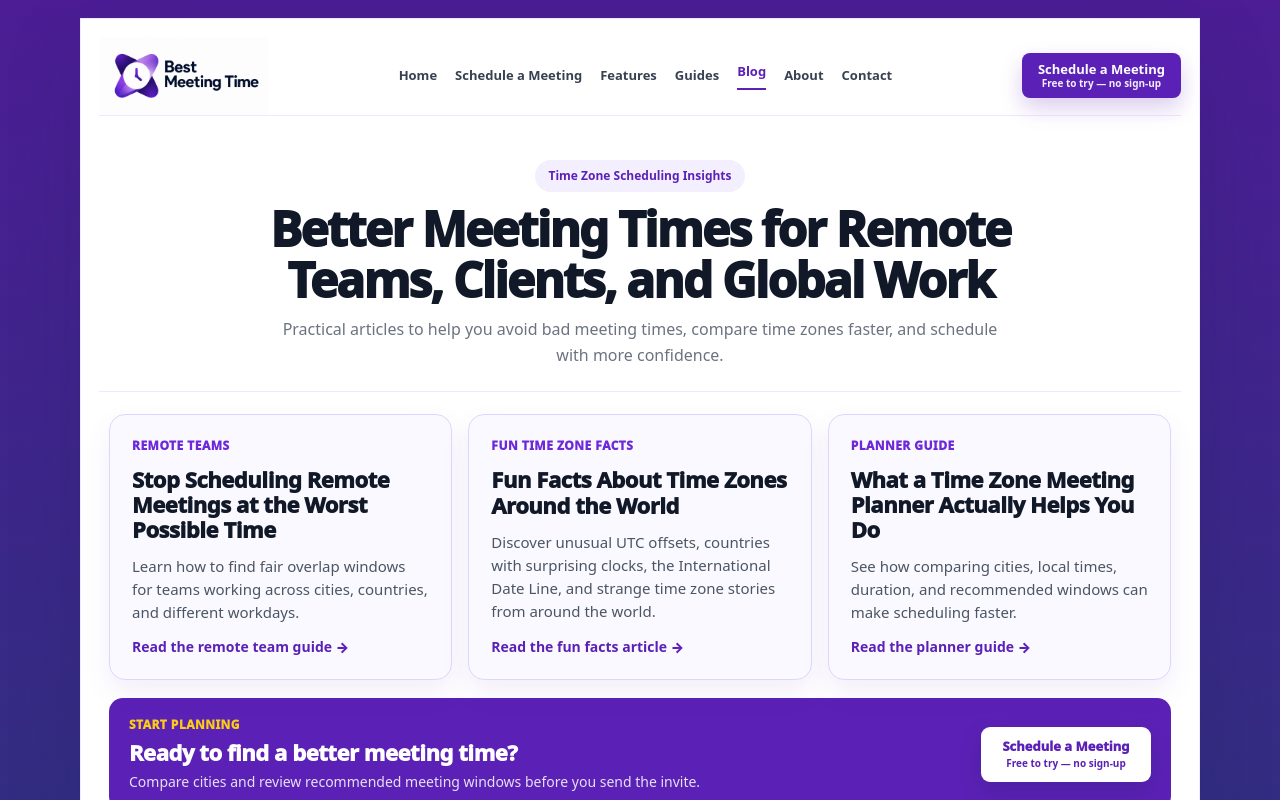
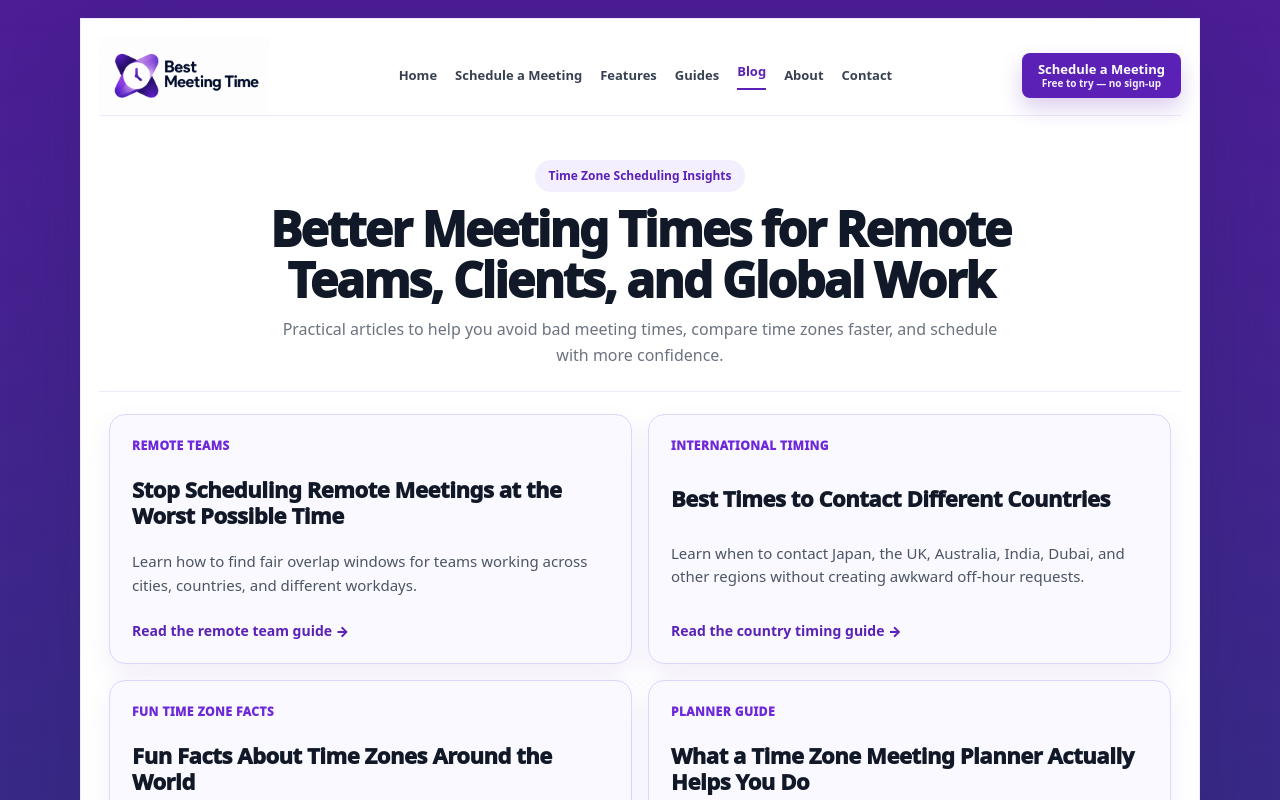
Before and after one commit to techtalk1282/Best-Meeting-Time, a Next.js app: page /blog in a window 1280 px wide. Shown: the top 800 px of the page. Built offline with nearby package versions, Linux system fonts and the light colour scheme.

Commit message:
Add country contact timing article to blog with balanced two-column layout
Updated the blog page to include a new article on contacting different countries and changed the layout of article cards to a 2 x 2 grid.

```diff
--- a/app/blog/page.tsx
+++ b/app/blog/page.tsx
@@ -1,12 +1,12 @@
 /**
  * File: app/blog/page.tsx
- * Version: v3.3 (BLOG CTA CONTRAST AND ARTICLE ROUTE FIX)
- * Date: 2026-05-12
+ * Version: v3.4 (ADD COUNTRY CONTACT ARTICLE TO BLOG GRID)
+ * Date: 2026-05-13
  *
  * PURPOSE:
- * - Fix bottom CTA small text visibility and spacing
- * - Keep top CTA unchanged
- * - Correct the Time Zones article route so it does not point to the Time Zone Basics guide
+ * - Add the Best Times to Contact Different Countries authority article to Blog
+ * - Convert Blog article cards from 3-card row to balanced 2 x 2 grid
+ * - Improve internal linking, crawl depth, and AdSense content discovery
  * - Preserve responsive layout and current blog design
  *
  * PROTECTED:
@@ -17,7 +17,7 @@
  * - No ToolPreviewSection changes
  *
  * ROLLBACK:
- * - Revert to v3.2 if this update does not test cleanly
+ * - Revert to v3.3 if this update does not test cleanly
  */
 
 import FooterSection from "../ui/FooterSection";
@@ -40,7 +40,9 @@ export default function BlogPage() {
             <a href="/how-it-works">Schedule a Meeting</a>
             <a href="/features">Features</a>
             <a href="/guides">Guides</a>
-            <a href="/blog" className="active">Blog</a>
+            <a href="/blog" className="active">
+              Blog
+            </a>
             <a href="/about">About</a>
             <a href="/contact">Contact</a>
           </nav>
@@ -65,31 +67,56 @@ export default function BlogPage() {
         <section className="article-grid" aria-label="Featured scheduling articles">
           <a href="/best-meeting-times-remote-teams" className="article-card">
             <span>Remote Teams</span>
+
             <h2>Stop Scheduling Remote Meetings at the Worst Possible Time</h2>
+
             <p>
               Learn how to find fair overlap windows for teams working across
               cities, countries, and different workdays.
             </p>
+
             <strong>Read the remote team guide →</strong>
+          </a>
+
+          <a
+            href="/best-times-to-contact-different-countries"
+            className="article-card"
+          >
+            <span>International Timing</span>
+
+            <h2>Best Times to Contact Different Countries</h2>
+
+            <p>
+              Learn when to contact Japan, the UK, Australia, India, Dubai, and
+              other regions without creating awkward off-hour requests.
+            </p>
+
+            <strong>Read the country timing guide →</strong>
           </a>
 
           <a href="/fun-facts-about-time-zones" className="article-card">
             <span>Fun Time Zone Facts</span>
+
             <h2>Fun Facts About Time Zones Around the World</h2>
+
             <p>
-    Discover unusual UTC offsets, countries with surprising clocks, the
-    International Date Line, and strange time zone stories from around the world.
+              Discover unusual UTC offsets, countries with surprising clocks,
+              the International Date Line, and strange time zone stories.
             </p>
+
             <strong>Read the fun facts article →</strong>
           </a>
 
           <a href="/time-zone-meeting-planner-guide" className="article-card">
             <span>Planner Guide</span>
+
             <h2>What a Time Zone Meeting Planner Actually Helps You Do</h2>
+
             <p>
               See how comparing cities, local times, duration, and recommended
               windows can make scheduling faster.
             </p>
+
             <strong>Read the planner guide →</strong>
           </a>
         </section>
@@ -97,7 +124,9 @@ export default function BlogPage() {
         <section className="bottom-band">
           <div>
             <p>Start Planning</p>
+
             <h2>Ready to find a better meeting time?</h2>
+
             <span>
               Compare cities and review recommended meeting windows before you
               send the invite.
@@ -238,7 +267,7 @@ export default function BlogPage() {
 
         .article-grid {
           display: grid;
-          grid-template-columns: repeat(3, minmax(0, 1fr));
+          grid-template-columns: repeat(2, minmax(0, 1fr));
           gap: 16px;
           padding: 22px 10px 18px;
         }
```
Lines whose indentation alone changed are shown as unchanged.
